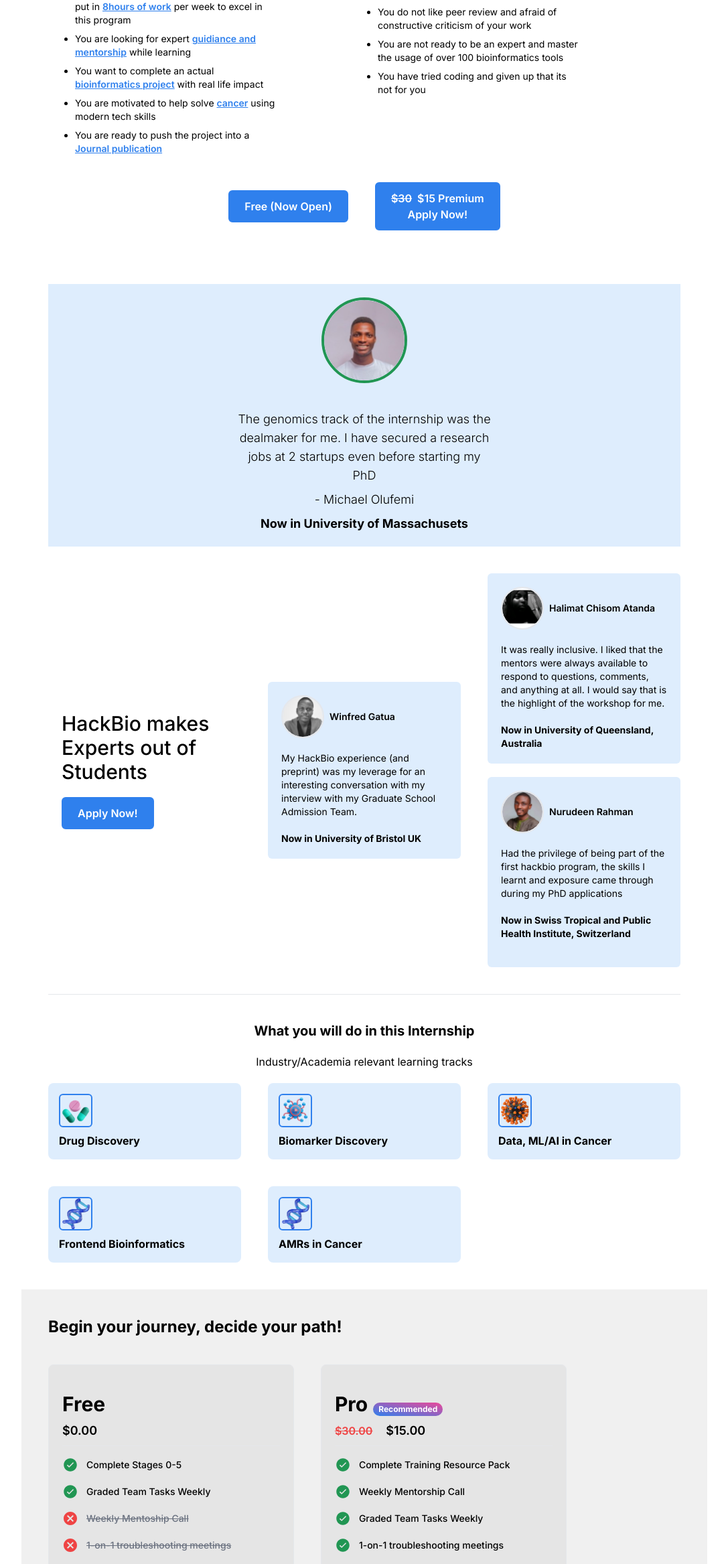
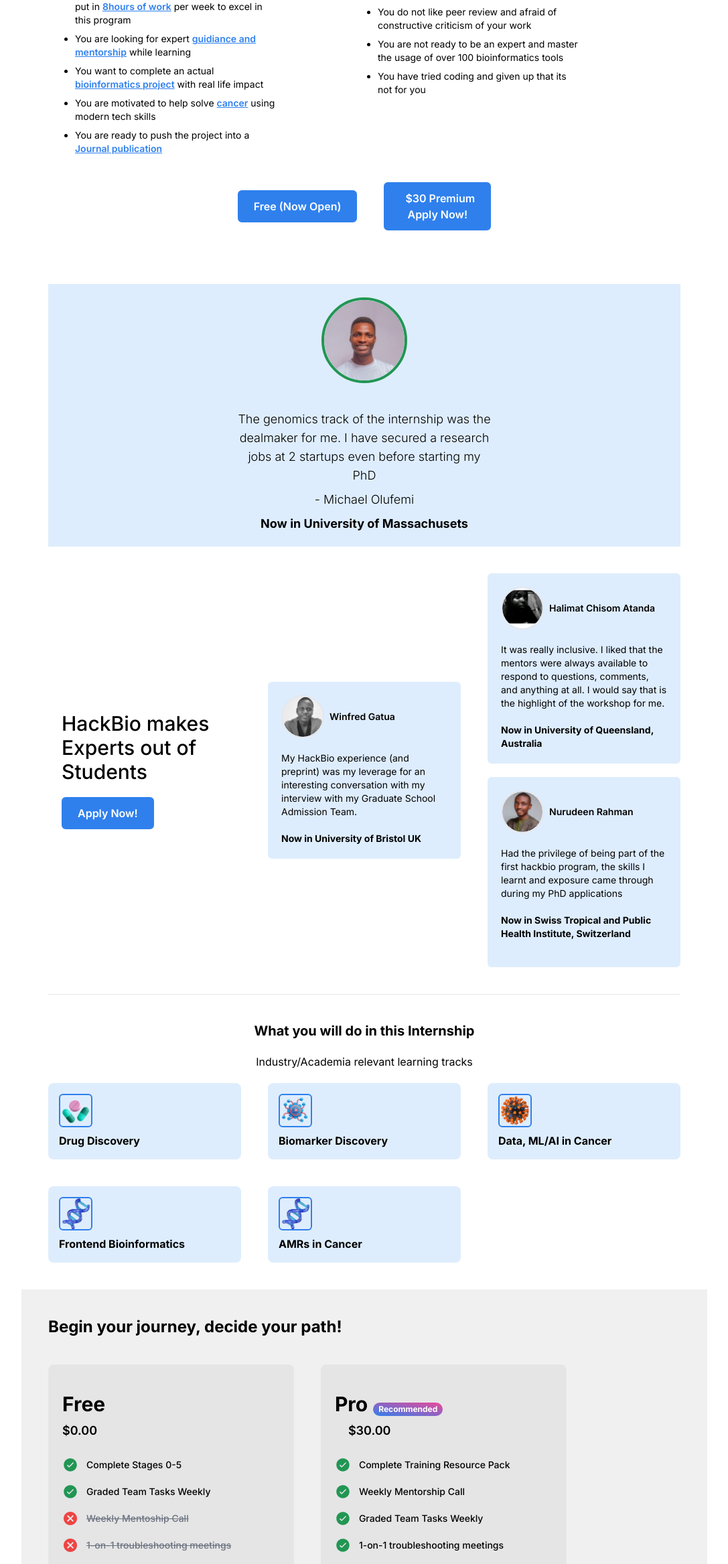
Before and after one commit to josoga2/cancer-internship, a Next.js app: page / in a window 1280 px wide. Shown: the part 1114-3449 px from the top of the page at 67% size, without its empty margins (96-1183 px from the left). Built offline with nearby package versions, Linux system fonts and the light colour scheme.

Commit message:
all_fixed

```diff
--- a/components/About.tsx
+++ b/components/About.tsx
@@ -44,7 +44,7 @@
 
                     <div className="w-full flex items-center flex-row gap-10 justify-center py-10">
                         {Buttons('Free (Now Open)','https://forms.gle/D8G4RWwNyzkfq7x37')}
-                        <div className="hidden md:flex font-semibold rounded-md border-4 border-hbblue-3 text-white hover:bg-white bg-hbblue-3 hover:text-hbblue-3 w-fit  text-center py-2 text-base px-5"> <a href='?modal=true'> <span className="flex flex-row gap-2"> <p className="line-through">$30</p> <p>$15 Premium</p></span>  <p>Apply Now!</p> </a> </div>
+                        <div className="hidden md:flex font-semibold rounded-md border-4 border-hbblue-3 text-white hover:bg-white bg-hbblue-3 hover:text-hbblue-3 w-fit  text-center py-2 text-base px-5"> <a href='?modal=true'> <span className="flex flex-row gap-2"> <p className="line-through"></p> <p>$30 Premium</p></span>  <p>Apply Now!</p> </a> </div>
                     </div>
                 </div>
             </section>
@@ -85,7 +85,7 @@
                     </div>
 
                     <div className="w-full flex items-center flex-col gap-10 justify-center py-10">
-                        <div className=" md:hidden font-semibold rounded-md border-4 border-hbblue-3 text-white hover:bg-white bg-hbblue-3 hover:text-hbblue-3 w-fit  text-center text-sm py-2 px-5"> <a href='?modal=true'> <span className="flex flex-row gap-2"> <p className="line-through">$30</p> <p>$15 Premium</p></span>  <p>Apply Now!</p> </a> </div>
+                        <div className=" md:hidden font-semibold rounded-md border-4 border-hbblue-3 text-white hover:bg-white bg-hbblue-3 hover:text-hbblue-3 w-fit  text-center text-sm py-2 px-5"> <a href='?modal=true'> <span className="flex flex-row gap-2"> <p className="line-through"></p> <p>$30 Premium</p></span>  <p>Apply Now!</p> </a> </div>
                         {Whitebutton('Free (Opens in August)','#')}
                     </div>
                 </div>
--- a/components/Pricing.tsx
+++ b/components/Pricing.tsx
@@ -41,7 +41,7 @@
                     {/**Full certification */}
                     <div className="flex flex-col py-10 px-5 bg-figma-grey border rounded-lg max-w-full gap-2 h-max">
                         <span className="font-bold text-3xl flex flex-row items-end gap-2">Pro  <p className="bg-gradient-to-tr from-hbblue-3 to-pink-500 text-xs w-min rounded-full py-0.5 px-2 text-white">Recommended</p> </span>
-                        <span className="flex gap-5 items-center"> <p className="font-semibold text-base line-through text-red-500">$30.00</p> <p className="font-semibold text-lg">$15.00</p> </span>
+                        <span className="flex gap-5 items-center"> <p className="font-semibold text-base line-through text-red-500"></p><p className="font-semibold text-lg">$30.00</p> </span>
                         <hr className="h-px bg-gray-200" />
                         <ul className="font-medium text-sm leading-10 pb-5" >
                             <li className="flex flex-row items-center gap-3"> <IoIosCheckmarkCircle className="text-hbgreen-1 text-2xl" /> Complete Training Resource Pack</li>
@@ -67,7 +67,7 @@
             <section className="md:hidden p-5">
                     <div className="flex flex-col py-10 px-5 bg-figma-grey border rounded-lg max-w-full gap-2 h-max mb-10">
                         <span className="font-bold text-3xl flex flex-row items-end gap-2">Pro  <p className="bg-gradient-to-tr from-hbblue-3 to-pink-500 text-xs w-min rounded-full py-0.5 px-2 text-white">Recommended</p> </span>
-                        <span className="flex gap-5 items-center"> <p className="font-semibold text-base line-through text-red-500">$30.00</p> <p className="font-semibold text-lg">$15.00</p> </span>
+                        <span className="flex gap-5 items-center"> <p className="font-semibold text-base line-through text-red-500"></p> <p className="font-semibold text-lg">$30</p> </span>
                         <hr className="h-px bg-gray-200" />
                         <ul className="font-medium text-sm leading-10 pb-5" >
                             <li className="flex flex-row items-center gap-3"> <IoIosCheckmarkCircle className="text-hbgreen-1 text-2xl" /> Complete Training Resource Pack</li>
```
